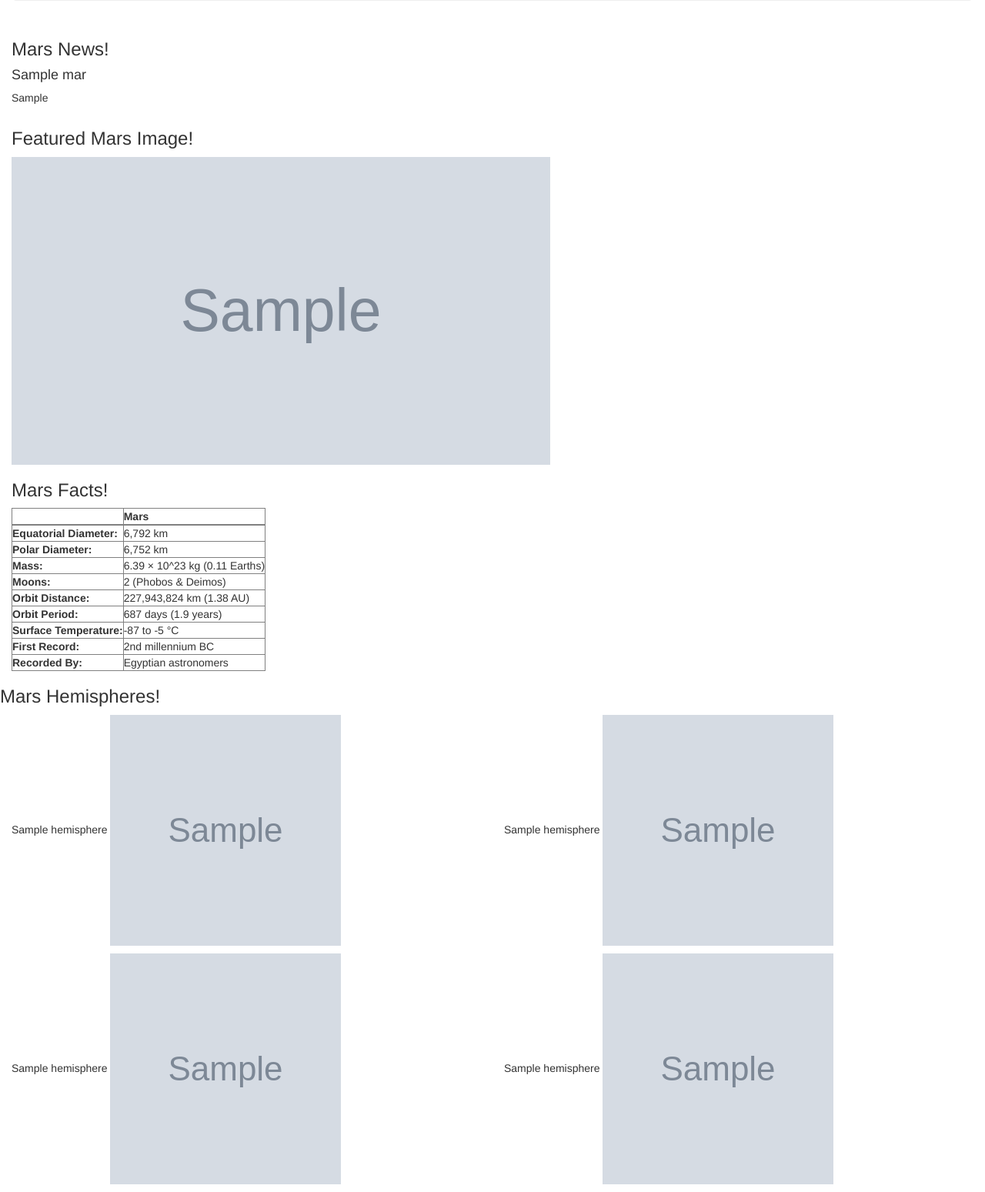
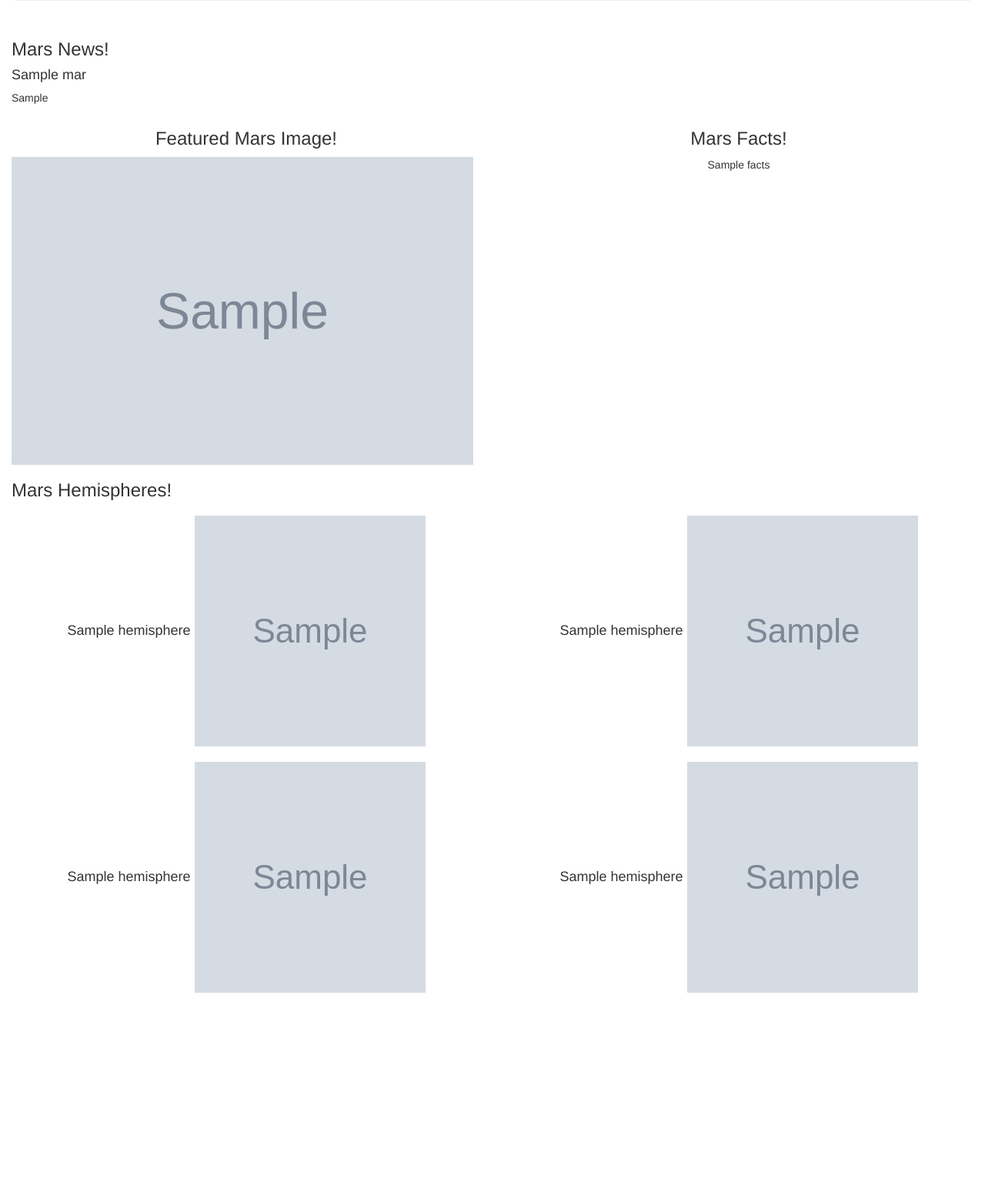
Before and after one commit to kylagelev/web-scraping-challenge, a Flask app: page / in a window 1280 px wide. Shown: the part 260-1809 px from the top of the page at 77% size. After the commit the page ends 1550 px from the top, so only its background shows below. Run offline with Flask 2, Linux system fonts and the light colour scheme; grey boxes marked "Sample" are stand-in pictures; a database or web service that is not in the repository returns one stand-in record (values such as "Sample title"); some libraries are stand-ins or nearby versions.

Commit message:
fixed!
I'm so happy I fixed the tbael with " | safe "

```diff
--- a/app.py
+++ b/app.py
@@ -18,7 +18,7 @@ def home():
 @app.route("/scrape")
 def scrape():
     mars_data = scrape_mars.scrape_info()
-    mongo.db.collection.update({}, mars_data, upsert=True)
+    mongo.db.mars_data.update({}, mars_data, upsert=True)
     return redirect("/")
 
 if __name__ == "__main__":
--- a/scrape_mars.py
+++ b/scrape_mars.py
@@ -5,11 +5,6 @@ import time
 import pymongo
 import pandas as pd
 
-conn = 'mongodb://localhost:27017'
-client = pymongo.MongoClient(conn)
-
-db = client.mars_db
-collection = db.mars_data
 
 def init_browser():
     executable_path = {'executable_path': ChromeDriverManager().install()}
@@ -78,7 +73,7 @@ def scrape_info():
         vert_df = df.rename(columns = {0:'', 1:'Mars'})
         vert_df = vert_df.set_index('')
         vert_html_table = vert_df.to_html()
-        #vert_html_table = vert_html_table.replace('\n', '')
+        vert_html_table = vert_html_table.replace('\n', '')
 
         mars['facts'] = vert_html_table
 
@@ -123,9 +118,6 @@ def scrape_info():
 
         mars['hemispheres'] = hemisphere_image_urls
 
-    #adding to mongo_db
-        collection.insert_one(mars)
-
         return mars
 
 if __name__ == "__main__":
--- a/templates/index.html
+++ b/templates/index.html
@@ -30,95 +30,57 @@
 
       <div class='row'>
         <div class='jpl_image'>
-          <div class='col-md-12'>
-            <h3>Featured Mars Image!</h3>
-            <img src='{{ mars.featured_image }}' alt='Featured Image' width="700" height="400">
+          <div class='col-md-6'>
+            <h3><center>Featured Mars Image!</center></h3>
+            <img src='{{ mars.featured_image }}' alt='Featured Image' width="600" height="400">
           </div>
         </div>
         <div class='facts'>
           <div class='col-md-6'>
-            <h3>Mars Facts!</h3>
-            <!-- {{ mars.facts }} -->
-            <table border="1" class="dataframe">
-              <thead>
-                <tr style="text-align: right;">
-                  <th></th>
-                  <th>Mars</th>
-                </tr>
-                <tr>
-                  <th></th>
-                  <th></th>
-                </tr>
-              </thead>
-              <tbody>
-                <tr>
-                  <th>Equatorial Diameter:</th>
-                  <td>6,792 km</td>
-                </tr>
-                <tr>
-                  <th>Polar Diameter:</th>
-                  <td>6,752 km</td>
-                </tr>
-                <tr>
-                  <th>Mass:</th>
-                  <td>6.39 × 10^23 kg (0.11 Earths)</td>
-                </tr>
-                <tr>
-                  <th>Moons:</th>
-                  <td>2 (Phobos &amp; Deimos)</td>
-                </tr>
-                <tr>
-                  <th>Orbit Distance:</th>
-                  <td>227,943,824 km (1.38 AU)</td>
-                </tr>
-                <tr>
-                  <th>Orbit Period:</th>
-                  <td>687 days (1.9 years)</td>
-                </tr>
-                <tr>
-                  <th>Surface Temperature:</th>
-                  <td>-87 to -5 °C</td>
-                </tr>
-                <tr>
-                  <th>First Record:</th>
-                  <td>2nd millennium BC</td>
-                </tr>
-                <tr>
-                  <th>Recorded By:</th>
-                  <td>Egyptian astronomers</td>
-                </tr>
-              </tbody>
-            </table>
+            <h3><center>Mars Facts!</center></h3>
+            <center>
+             {{ mars.facts|safe }}
+            </center>
           </div>
         </div>
       </div>
 
       <div class='hemispheres'>
         <div class='row'>
+          <div class='col-md-12'>
             <h3 class='hemi'>Mars Hemispheres!</h3>
+          </div>
             <div class='col-md-6'>
-              <p>
+              <h4>
+                <center>
                 {{ mars.hemispheres[0]['title'] }}
                 <img src="{{ mars.hemispheres[0]['img_url'] }}" width="300" height="300">
-              </p>
+                </center>
+              </h4>
             </div>
             <div class='col-md-6'>
-              <p>
+              <h4>
+                <center>
                 {{ mars.hemispheres[1]['title'] }}
                 <img src="{{ mars.hemispheres[1]['img_url'] }}" width="300" height="300">
-              </p>
+                </center>
+              </h4>
             </div>
             <div class='col-md-6'>
-              <p>
+              <h4>
+                <center>
                 {{ mars.hemispheres[2]['title'] }}
                 <img src="{{ mars.hemispheres[2]['img_url'] }}" width="300" height="300">
-              </p>
+                </center>
+              </h4>
             </div>
             <div class='col-md-6'>
-              <p>
+              <h4>
+                <center>
                 {{ mars.hemispheres[3]['title'] }}
                 <img src="{{ mars.hemispheres[3]['img_url'] }}" width="300" height="300">
-              </p>
+                </center>
+              </h4>
             </div>
         </div>
 
```
